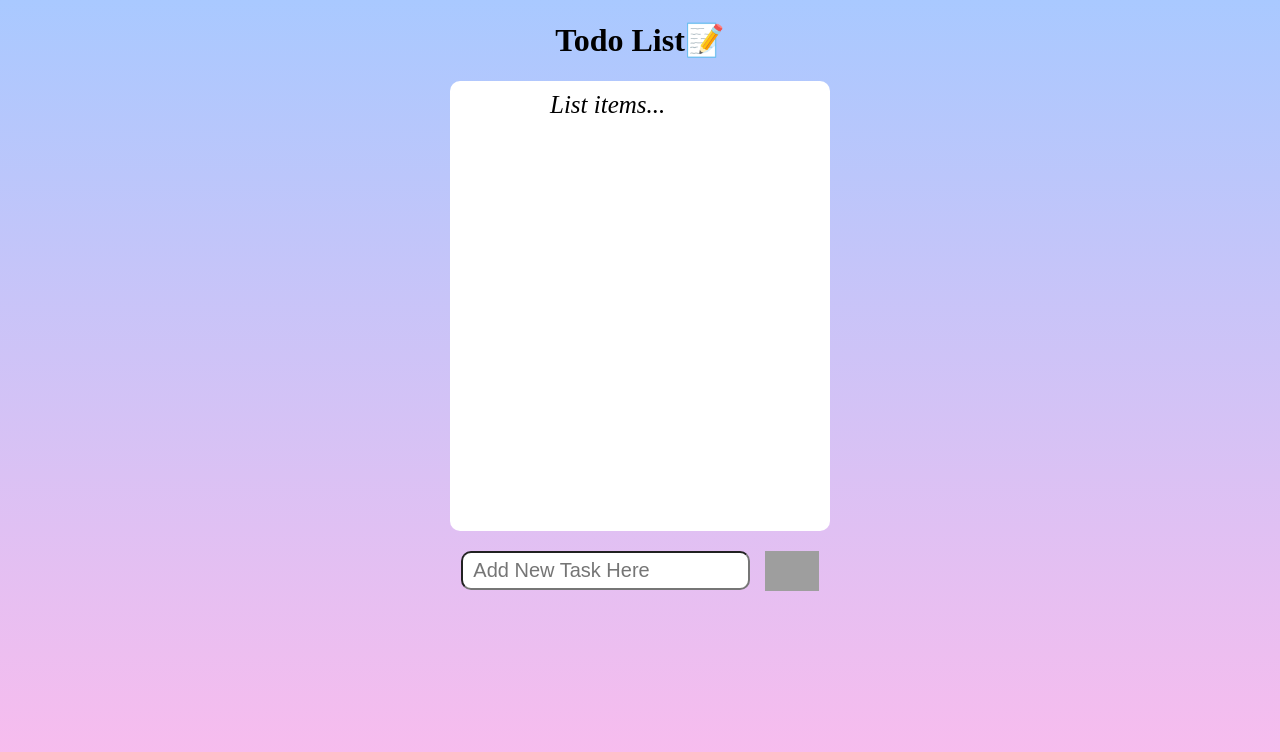
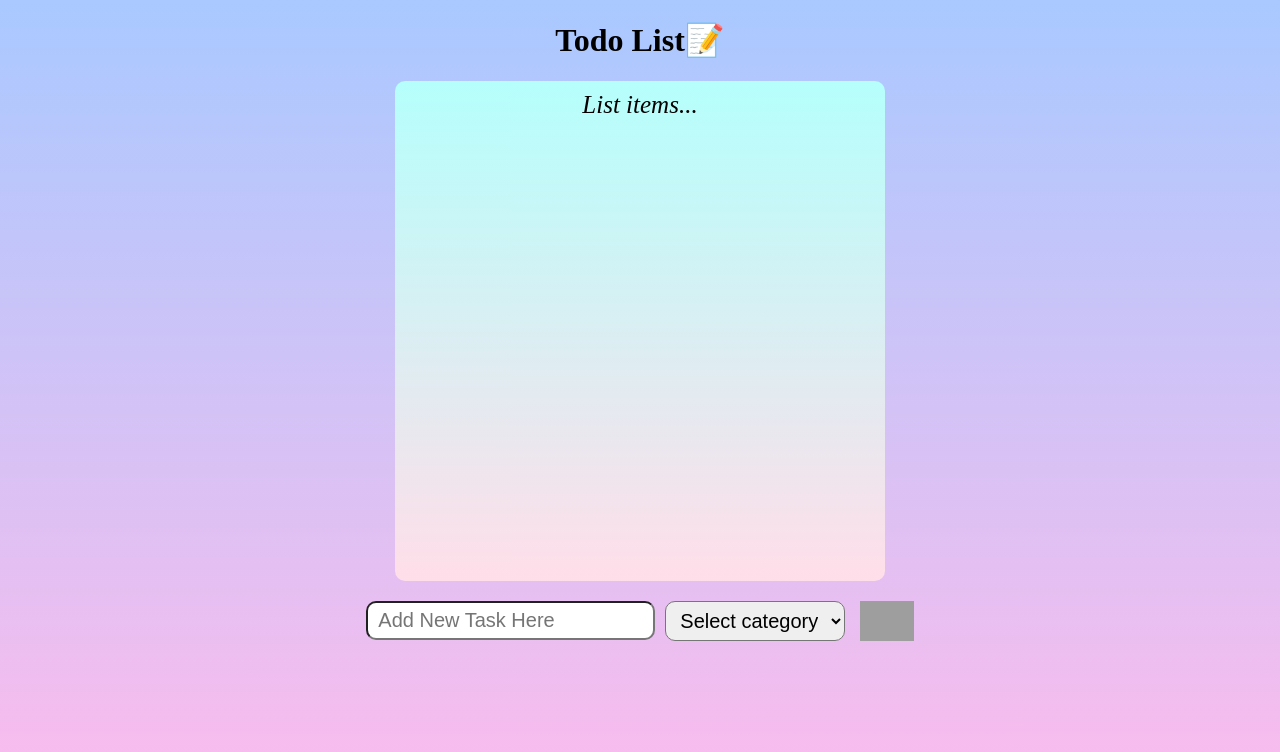
Before and after one commit to surajjagtap9836/Todo-List-React, a React (Vite) app: page / in a window 1280 px wide. Shown: the top 752 px of the page. Built offline with nearby package versions, Linux system fonts and the light colour scheme; grey boxes are pictures that could not be loaded.

Commit message:
add icons

```diff
--- a/src/Todo.css
+++ b/src/Todo.css
@@ -9,11 +9,15 @@ body{
 }
 .container{
     background-color: white;
-    height: 450px;
-    width: 380px;
+    height: 500px;
+    width: 490px;
     border-radius: 10px;
     margin: 10px auto;
     overflow-y: scroll;
+    position: relative;
+    background-color: #FFDEE9;
+background-image: linear-gradient(0deg, #FFDEE9 0%, #B5FFFC 100%);
+
 }
 .inputfeild{
     height: 25px;
@@ -21,11 +25,14 @@ body{
     padding: 5px 10px;
     font-size: 20px;
 
+
 }
 .input{
     display: flex;
     justify-content: center;
     margin-top: 20px;
+
+
 }
 .add-btn{
     height: 40px;
@@ -38,12 +45,36 @@ body{
 }
 .items{
     border: 1px solid black;
-   padding: 5px 10px;
+   padding: 10px 10px;
    border-radius: 10px;
    margin: 15px 10px;
+   background-color: aqua;
+   height: 35px;
+   background-image: linear-gradient( 109.6deg,  rgba(112,246,255,0.33) 11.2%, rgba(221,108,241,0.26) 42%, rgba(229,106,253,0.71) 71.5%, rgba(123,183,253,1) 100.2% );
 }
 .name{
     margin: 10px 100px;
     font-size: 25px;
     font-style: italic;
+    text-align: center;
 }
+.select{
+   margin-left: 10px;
+    border-radius: 10px;
+    padding: 5px 10px;
+    font-size: 20px;
+}
+
+.category{
+    position: absolute;
+    right: 25px;
+    font-style: italic;
+    background-color: #FFBBEC;
+    font-size: 15px;
+    padding: 8px 10px;
+    border-radius: 10px;
+    width: 80px;
+    text-align: center;
+    border: 2px solid white;
+
+}
--- a/src/Todo.jsx
+++ b/src/Todo.jsx
@@ -6,6 +6,16 @@ import './Todo.css';
 function Todo() {
  const  [todolist,settodolist]=useState([]);
  const [newtodo,setnewtodo]=useState("");
+ const[category,setcategory]=useState("")
+
+ const icon={
+  Learning:"📖",
+  Health:"🏃‍♂️",
+  work:"💼",
+  personal:"🏡",
+  other:"🎥"
+}
+
 
  let additem=()=>{
 
@@ -13,17 +23,27 @@ function Todo() {
       toast.error("Task Not Added Please Add Task...")
       return
     }
+    if (category===""){
+      toast.error("select catogory...")
+      return
+    }
+
     {
-      settodolist([...todolist,newtodo]);
+      settodolist([...todolist,{task:newtodo,category:category}]);
       setnewtodo("")
+      setcategory("")
       toast.success("Task Added successfully !")
     }
 
 }
+ let select=(event)=>{
+ setcategory(event.target.value)
 
+ }
  let update=(event)=>{
   setnewtodo(event.target.value);
  }
+
 
   return (
     <>
@@ -36,13 +56,14 @@ function Todo() {
           {
 
           todolist.map((todos)=>{
-            return(
-              <>
+            const{task ,category}=todos;
 
-            <h3 className='items'>{todos}</h3>
+            return(<div className='return'>
+            <h3 className='items'> {task}
 
-            </>
-          )
+            <span className='category'>{icon[category]} {category}</span>
+              </h3>
+              </div>)
           })
         }
 
@@ -58,18 +79,33 @@ function Todo() {
             value={newtodo}
             onChange={update} />
 
+            <select
+            className='select'
+            value={category}
+            onChange={select}>
+
+            <option value={""}>Select category</option>
+              <option value={"Learning"}>Learning</option>
+              <option value={"Health"}>Health</option>
+              <option value={"work"}>work</option>
+              <option value={"personal"}>personal</option>
+              <option value={"others"}>others</option>
+
+            </select  >
+
 
             <img src={plus}
             className='add-btn'
             onClick={additem}
 
             />
+            <Toaster/>
+          </>
 
-          </>
         </div>
 
 
-        <Toaster/>
+
     </div>
     </>
   )
```
